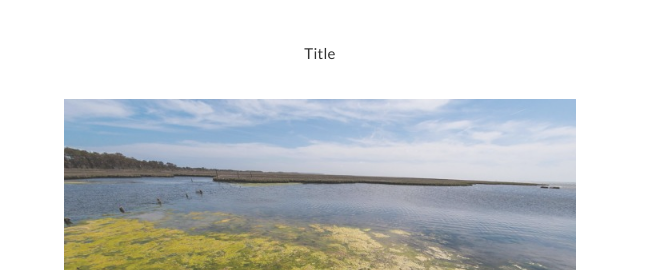
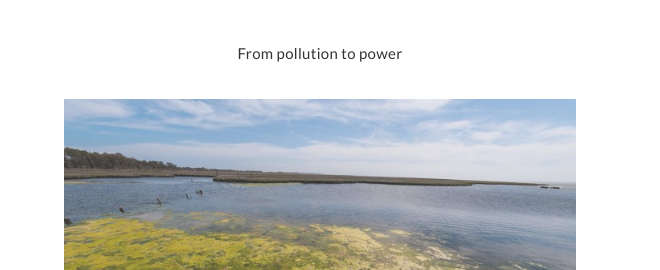
Before and after one commit to abigailfagan14/Hello-World, a plain HTML site: page index.html in a window 1280 px wide. Shown: the part 830-1100 px from the top of the page, 0-660 px from the left. Drawn offline with nearby package versions, Linux system fonts and the light colour scheme.

Commit message:
Update index.html

```diff
--- a/index.html
+++ b/index.html
@@ -292,7 +292,7 @@
         <h2>2 Column Section</h2>
 
         <div class="inner double">
-          <p>Title</p>
+          <p><a href="http://scienceline.org/2015/04/from-pollution-to-power/"> From pollution to power</a></p>
           <div class="image"><img src="water.jpg"></div>
         </div>
 
```
